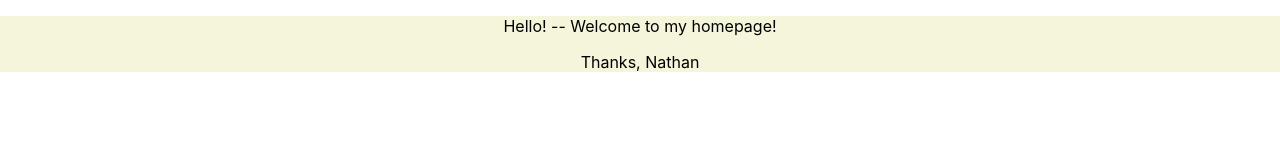
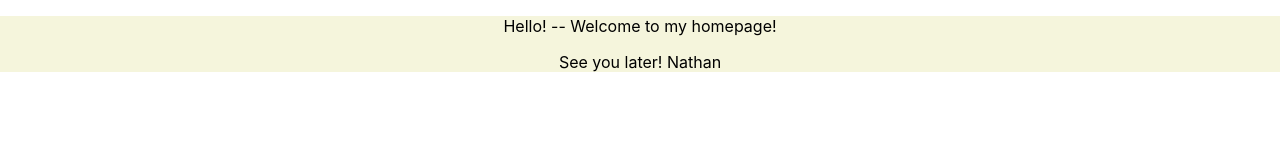
Before and after one commit to njfletcher215/gcWebsite, a React (Create React App) app in the folder reactapp/: page / in a window 1280 px wide. Shown: the top 160 px of the page. Built offline with nearby package versions, Linux system fonts and the light colour scheme.

Commit message:
changed salutation

```diff
--- a/reactapp/src/components/Home.js
+++ b/reactapp/src/components/Home.js
@@ -8,7 +8,7 @@ function Home() {
             Hello! -- Welcome to my homepage!
         </p>
         <p>
-            Thanks,
+            See you later!
             Nathan
         </p>
       </header>
```
